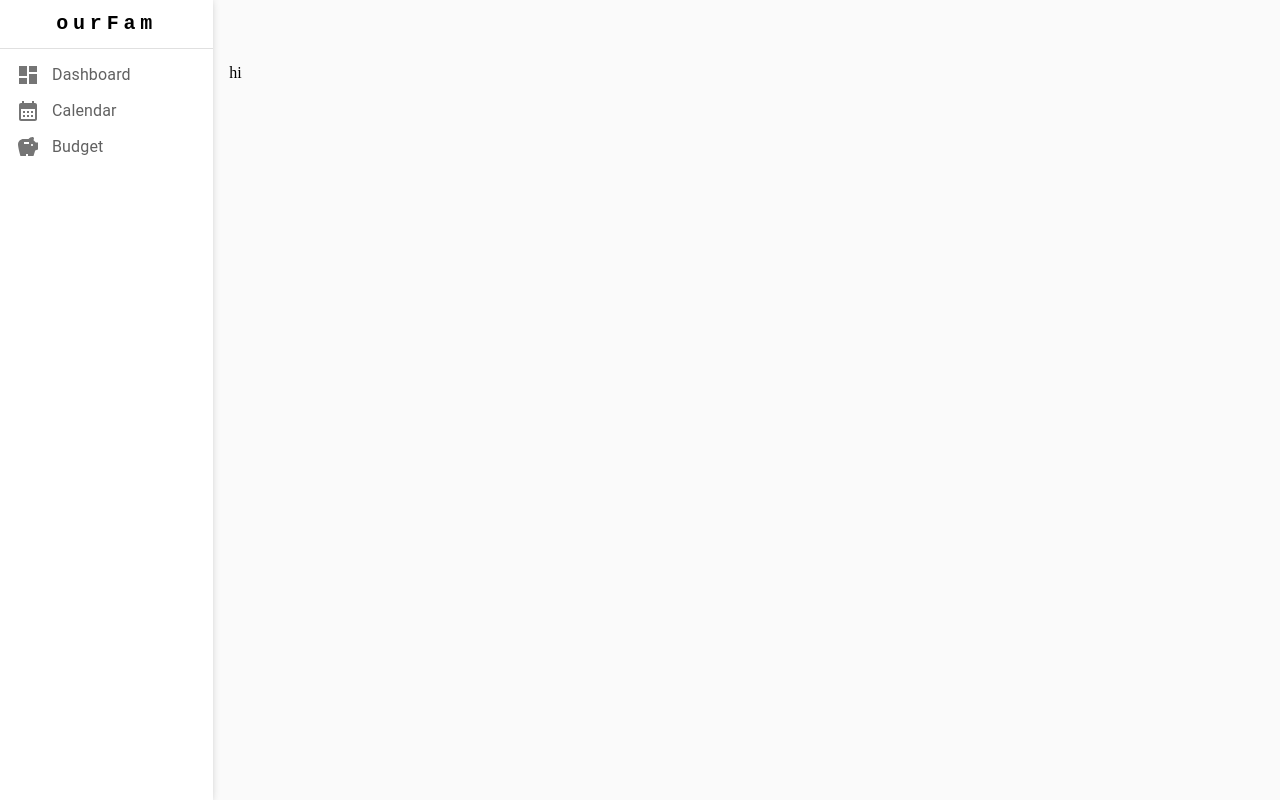
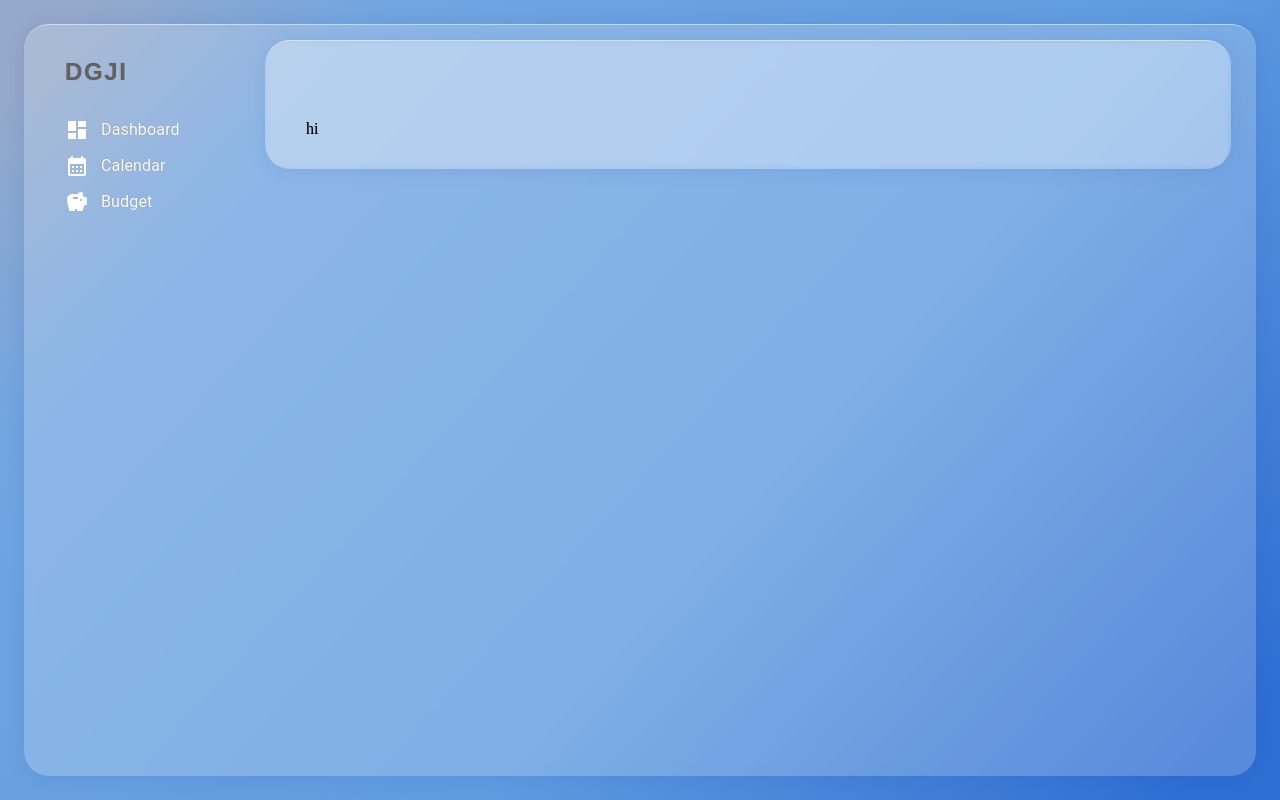
Before and after one commit to inhyeok-kim/doongji_web, a React (Create React App) app: page / in a window 1280 px wide. Built offline with nearby package versions, Linux system fonts and the light colour scheme.

Commit message:
1. 글래스모피즘 디자인 위젯 추가

```diff
--- a/src/Layout/Admin/Aside.tsx
+++ b/src/Layout/Admin/Aside.tsx
@@ -1,43 +1,39 @@
-import { Divider, Typography } from "@mui/material";
+import { Typography } from "@mui/material";
 import Grid2 from "@mui/material/Unstable_Grid2/Grid2";
 import AsideMenuList from "../../Modules/Aside/AsideMenuList";
+import { grey } from "@mui/material/colors"
 
 export default function Aside(){
 
     return (
         <Grid2
-            xl={1}
-            sm={2}
-            xs={0}
-            sx={{
-                display : {sm:'block', xs:'none'}
-            }}
-            boxShadow={'-5px 1px 10px 0px grey'}
-            zIndex={1}
+            minWidth={'200px'}
         >
             <Grid2
                 container
-                height={'3rem'}
+                height={'4rem'}
                 alignItems={'center'}
-                justifyContent={'center'}
+                color={grey[700]}
+                paddingLeft={2}
             >
                 <Typography
                     variant="h6"
                     noWrap
                     sx={{
-                        fontFamily: 'monospace',
+                        fontFamily: 'sans-serif',
                         fontWeight: 'bold',
-                        letterSpacing: '.3rem',
+                        letterSpacing: '.1rem',
                         color: 'inherit',
                         textDecoration: 'none',
+                        fontSize : '1.5rem'
                     }}
                 >
-                    ourFam
+                    DGJI
                 </Typography>
             </Grid2>
-            <Divider />
             <AsideMenuList/>
 
         </Grid2>
+
     )
 }
--- a/src/Layout/Admin/Body.tsx
+++ b/src/Layout/Admin/Body.tsx
@@ -3,16 +3,16 @@ import { Outlet } from "react-router-dom";
 import Navbar from "./NavBar";
 import { Box } from "@mui/material";
 import { grey } from "@mui/material/colors";
+import GlassWidget from "../Widget/GlassWidget";
 
 export default function Body(){
     return (
         <Grid2
-            xl={11}
-            sm={10}
-            xs={12}
-            minHeight={'100vh'}
-            bgcolor={grey[50]}
+            width={'calc(100% - 200px)'}
+            paddingLeft={2}
         >
+            <GlassWidget>
+
                 <Navbar />
                 <Grid2
                     xs={12}
@@ -21,6 +21,7 @@ export default function Body(){
                 >
                     <Outlet />
                 </Grid2>
+            </GlassWidget>
         </Grid2>
     )
 }
--- a/src/Layout/AdminLayout.tsx
+++ b/src/Layout/AdminLayout.tsx
@@ -1,12 +1,40 @@
 import Grid2 from "@mui/material/Unstable_Grid2/Grid2";
 import Aside from "./Admin/Aside";
 import Body from "./Admin/Body";
+import GlassWidget from "./Widget/GlassWidget";
 
 export default function AdminLayout(){
     return (
-        <Grid2 container>
-            <Aside />
-            <Body />
+        <Grid2
+            padding={3}
+            height={'100vh'}
+            minHeight={'700px'}
+            minWidth={'1200px'}
+        >
+            <Grid2
+                position={'fixed'}
+                top={0}
+                left={0}
+                height={'100%'}
+                width={'100%'}
+                sx={{
+                    background : 'linear-gradient(132deg,#94a9cb 5%,#70a5e1 20%,#5f9bdf 60%,#2f6ed3 95%);'
+                }}
+                zIndex={-3}
+                >
+            </Grid2>
+            <GlassWidget
+                height="100%"
+                width="100%"
+            >
+                <Grid2
+                    container
+                    height="100%"
+                >
+                    <Aside />
+                    <Body />
+                </Grid2>
+            </GlassWidget>
         </Grid2>
     )
 }
--- /dev/null
+++ b/src/Layout/Widget/GlassWidget.tsx
@@ -0,0 +1,72 @@
+import Grid2 from "@mui/material/Unstable_Grid2/Grid2";
+
+interface Props {
+    children? : React.ReactNode
+    width? : string,
+    minWidth? : string,
+    maxWidth? : string,
+    height? : string,
+    minHeight? :string,
+    maxHeight? : string
+    padding? : string
+    paddingLeft? : string
+    paddingRight? : string
+    paddingBottom? : string
+    paddingTop? : string
+    position? : 'absolute' | 'relative' | 'fixed'
+    top? : string | number
+    left? : string | number
+    right? : string | number
+    bottom? : string | number
+}
+export default function GlassWidget({
+    children,
+    width,
+    minWidth,
+    maxWidth,
+    height,
+    minHeight,
+    maxHeight,
+    padding = '15px 25px',
+    paddingLeft,
+    paddingRight,
+    paddingBottom,
+    paddingTop,
+    position,
+    top,
+    left,
+    right,
+    bottom,
+} : Props){
+    return (
+        <Grid2
+            top = {top}
+            left = {left}
+            right = {right}
+            bottom = {bottom}
+            position={position}
+            paddingLeft = {paddingLeft}
+            paddingRight = {paddingRight}
+            paddingBottom = {paddingBottom}
+            paddingTop = {paddingTop}
+            padding={padding}
+            minHeight={minHeight}
+            minWidth={minWidth}
+            width={width}
+            maxWidth={maxWidth}
+            height={height}
+            maxHeight={maxHeight}
+            sx={{
+                background: "rgba( 255, 255, 255, 0.2 )",
+                boxShadow: '0px 1px 20px 0 rgb(31 38 135 / 10%);',
+                backdropFilter: 'blur( 4px )',
+                WebkitBackdropFilter : 'blur( 4px )',
+                borderRadius: '25px',
+                borderTop : '1px solid rgba( 255, 255, 255, 0.5 )',
+                textShadow : '0px 0px 1px gray;'
+            }}
+        >
+            {children}
+        </Grid2>
+    )
+}
--- a/src/Modules/Aside/AsideMenuList.tsx
+++ b/src/Modules/Aside/AsideMenuList.tsx
@@ -20,23 +20,23 @@ export default function AsideMenuList(){
 
     return (
         <MenuList>
-            <MenuItem sx={{color : grey[700]}} selected={currMenu === '/Dashboard'}>
+            <MenuItem sx={{color : "white"}} selected={currMenu === '/Dashboard'}>
                 <ListItemIcon>
-                    <DashboardIcon />
+                    <DashboardIcon sx={{color:'white'}} />
                 </ListItemIcon>
                 <ListItemText>Dashboard</ListItemText>
             </MenuItem>
-            <MenuItem sx={{color : grey[700]}} selected={currMenu === '/Calendar'}>
+            <MenuItem sx={{color : "white"}} selected={currMenu === '/Calendar'}>
                 <ListItemIcon>
-                    <CalendarMonthIcon />
+                    <CalendarMonthIcon sx={{color:'white'}} />
                 </ListItemIcon>
                 <ListItemText onClick={()=>{fnLinkTo('/Calendar')}}>Calendar</ListItemText>
             </MenuItem>
-            <MenuItem sx={{color : grey[700]}} selected={currMenu === '/Budget'}>
+            <MenuItem sx={{color : "white"}} selected={currMenu === '/Budget'}>
                 <ListItemIcon>
-                    <SavingsIcon />
+                    <SavingsIcon sx={{color:'white'}} />
                 </ListItemIcon>
-                <ListItemText onClick={()=>{fnLinkTo('/Calendar')}}>Budget</ListItemText>
+                <ListItemText onClick={()=>{fnLinkTo('/Budget')}}>Budget</ListItemText>
             </MenuItem>
         </MenuList>
     )
--- a/src/Pages/BudgetPage.tsx
+++ b/src/Pages/BudgetPage.tsx
@@ -1,10 +1,15 @@
 import Grid2 from "@mui/material/Unstable_Grid2/Grid2";
+import TodayTradeList from "../Modules/Budget/Widget/TodayTradeList";
 
 export default function BudgetPage(){
 
     return (
         <Grid2>
-            budgetPage
+            <Grid2
+                width={'800px'}
+            >
+                <TodayTradeList />
+            </Grid2>
         </Grid2>
     )
 }
```
Lines whose indentation alone changed are shown as unchanged.
